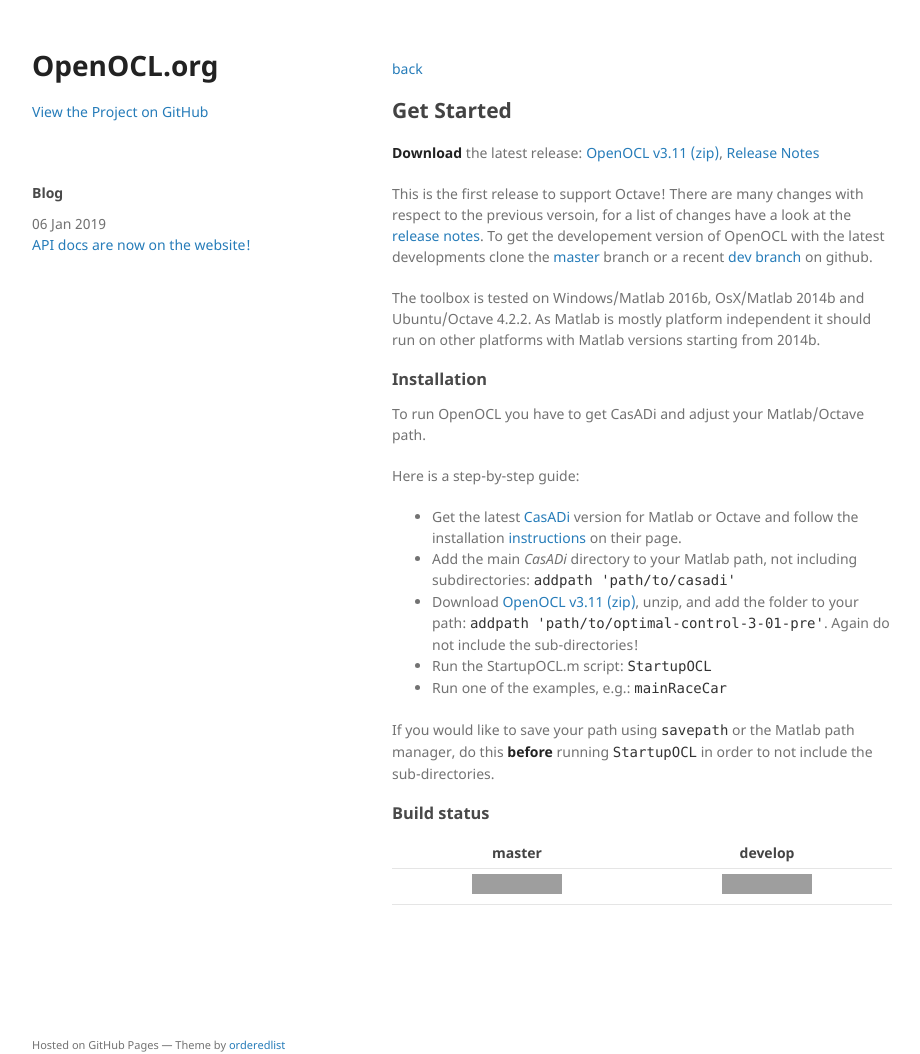
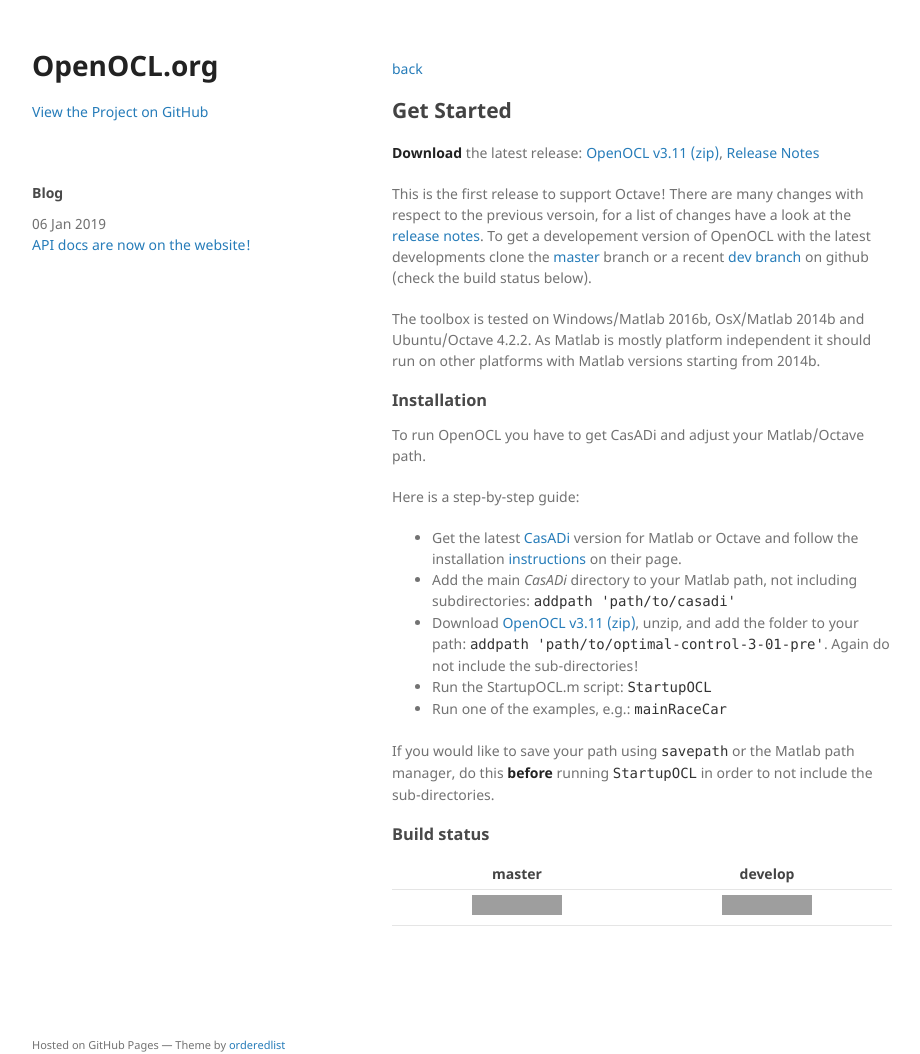
Before and after one commit to OpenOCL/openocl.github.io, a Jekyll site: the page built from get-started.md, in a window 1280 px wide and 1054 px high. Shown: the whole window, without its empty margins (178-1098 px from the left). Built offline with Jekyll 4.4.1, drawn with Linux system fonts in a browser that asks for light colours; our own code applies the rules of GitHub Pages for plain Markdown files; grey boxes are pictures that could not be loaded.

Commit message:
Update get-started.md

```diff
--- a/get-started.md
+++ b/get-started.md
@@ -5,7 +5,7 @@
 
 **Download** the latest release: [OpenOCL v3.11 (zip)](https://github.com/OpenOCL/OpenOCL/archive/v.3.11.zip), [Release Notes](https://github.com/OpenOCL/OpenOCL/releases/tag/v.3.11)
 
-This is the first release to support Octave! There are many changes with respect to the previous versoin, for a list of changes have a look at the [release notes](https://github.com/OpenOCL/OpenOCL/releases/tag/v.3.11). To get the developement version of OpenOCL with the latest developments clone the [master](https://github.com/OpenOCL/OpenOCL/tree/master) branch or a recent [dev branch](https://github.com/OpenOCL/OpenOCL/branches) on github.
+This is the first release to support Octave! There are many changes with respect to the previous versoin, for a list of changes have a look at the [release notes](https://github.com/OpenOCL/OpenOCL/releases/tag/v.3.11). To get a developement version of OpenOCL with the latest developments clone the [master](https://github.com/OpenOCL/OpenOCL/tree/master) branch or a recent [dev branch](https://github.com/OpenOCL/OpenOCL/branches) on github (check the build status below).
 
 The toolbox is tested on Windows/Matlab 2016b, OsX/Matlab 2014b and Ubuntu/Octave 4.2.2. As Matlab is mostly platform independent it should run on other platforms with Matlab versions starting from 2014b.
 
```
